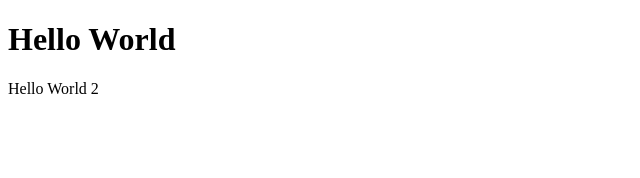
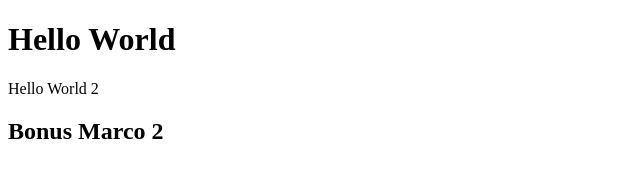
Before and after one commit to PinoMacri/htmlcss-hello, a plain HTML site: page index.html in a window 1280 px wide. Shown: the whole page, without its empty margins (0-640 px from the left). Drawn offline with Linux system fonts and the light colour scheme.

Commit message:
Bonus marco 2

```diff
--- a/index.html
+++ b/index.html
@@ -9,5 +9,6 @@
 <body>
     <h1>Hello World</h1>
     <p>Hello World 2</p>
+    <h2>Bonus Marco 2</h2>
 </body>
 </html>
```
